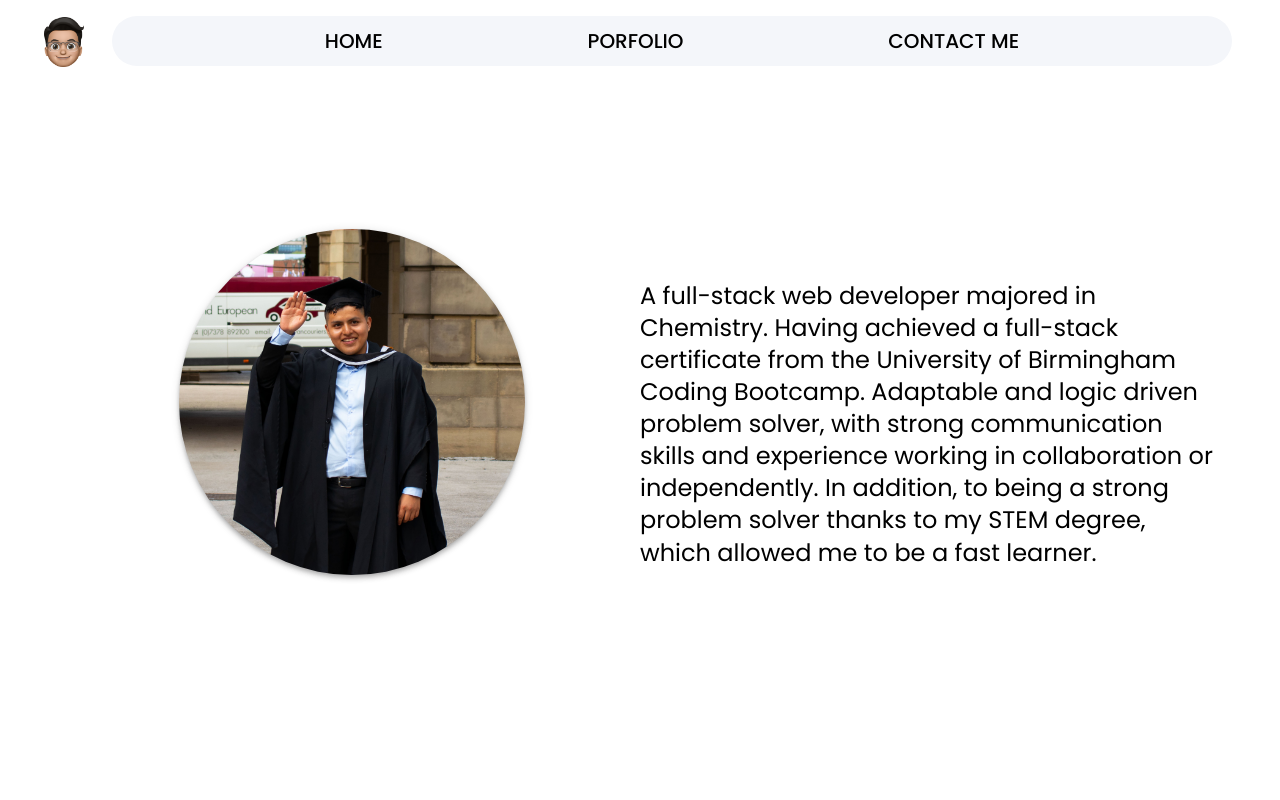
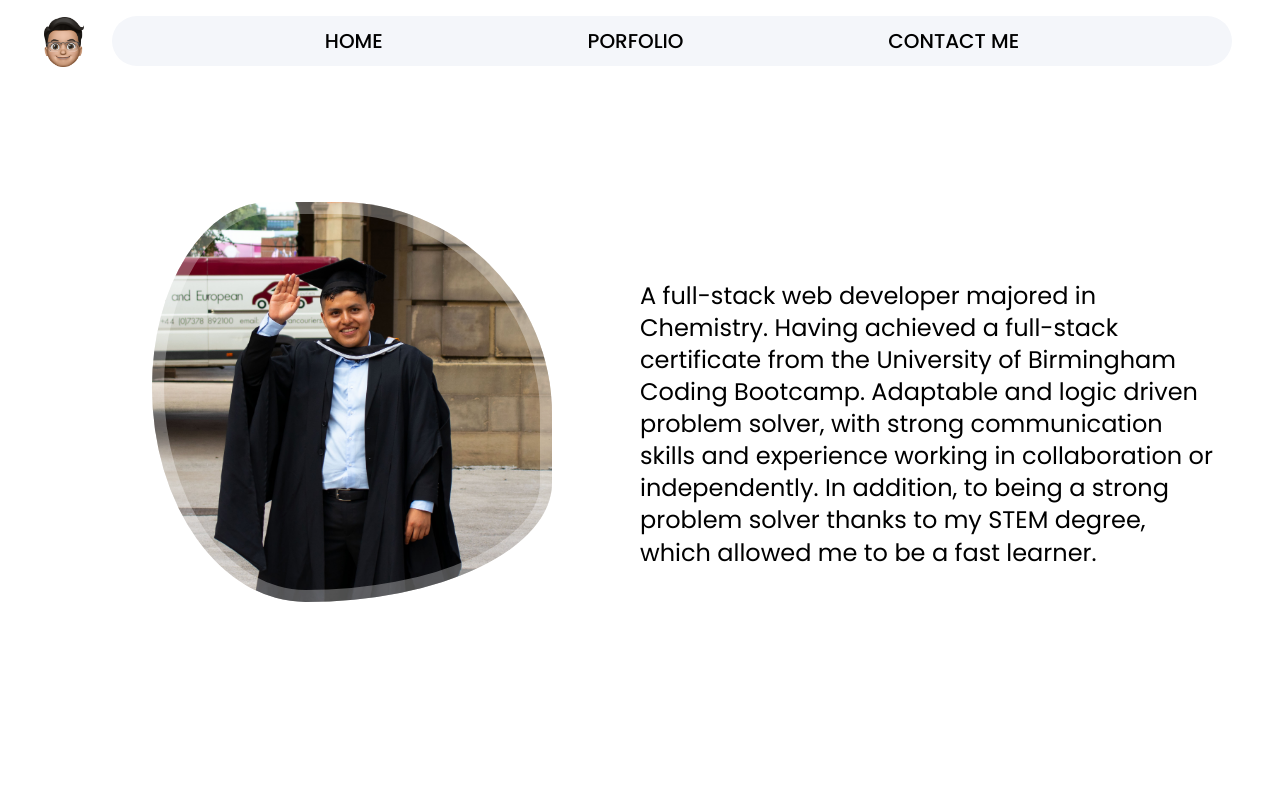
Before and after one commit to frsargua/Porfilio-React, a React (Create React App) app: page / in a window 1280 px wide. Shown: the top 800 px of the page. Built offline with nearby package versions, Linux system fonts and the light colour scheme.

Commit message:
added animation to profile image

```diff
--- a/src/App.css
+++ b/src/App.css
@@ -19,3 +19,17 @@ html {
 .element--block__1 {
   margin-bottom: 2rem;
 }
+
+/* HOme page animation */
+
+@keyframes profile__image__animate {
+  0% {
+    border-radius: 60% 40% 30% 70%/ 60% 30% 70% 40%;
+  }
+  50% {
+    border-radius: 30% 60% 70% 40%/ 50% 60% 30% 60%;
+  }
+  100% {
+    border-radius: 60% 40% 30% 70%/ 60% 30% 70% 40%;
+  }
+}
--- a/src/components/pages/Home.jsx
+++ b/src/components/pages/Home.jsx
@@ -26,7 +26,21 @@ export default function Home() {
               marginBottom: "20vh",
             }}
           >
-            <Paper
+            <div
+              style={{
+                background: 'url("/img/bg.jpg")',
+                backgroundRepeat: "no-repeat",
+                backgroundPosition: "center",
+                backgroundSize: "cover",
+                width: "400px",
+                height: "400px",
+                order: 1,
+                justifySelf: "center",
+                boxShadow: "inset 0 0 0 12px rgb(255 255 255/30%)",
+                animation: "profile__image__animate 8s ease-in-out infinite 1s",
+              }}
+            ></div>
+            {/* <Paper
               elevation={4}
               variant="elevation"
               component="img"
@@ -36,7 +50,7 @@ export default function Home() {
                 borderRadius: "50%",
                 margin: { md: "auto 0" },
               }}
-            />
+            /> */}
           </Box>
           <Typography
             variant="h5"
```
Also changed, not shown: public/img/bg.jpg (added).
